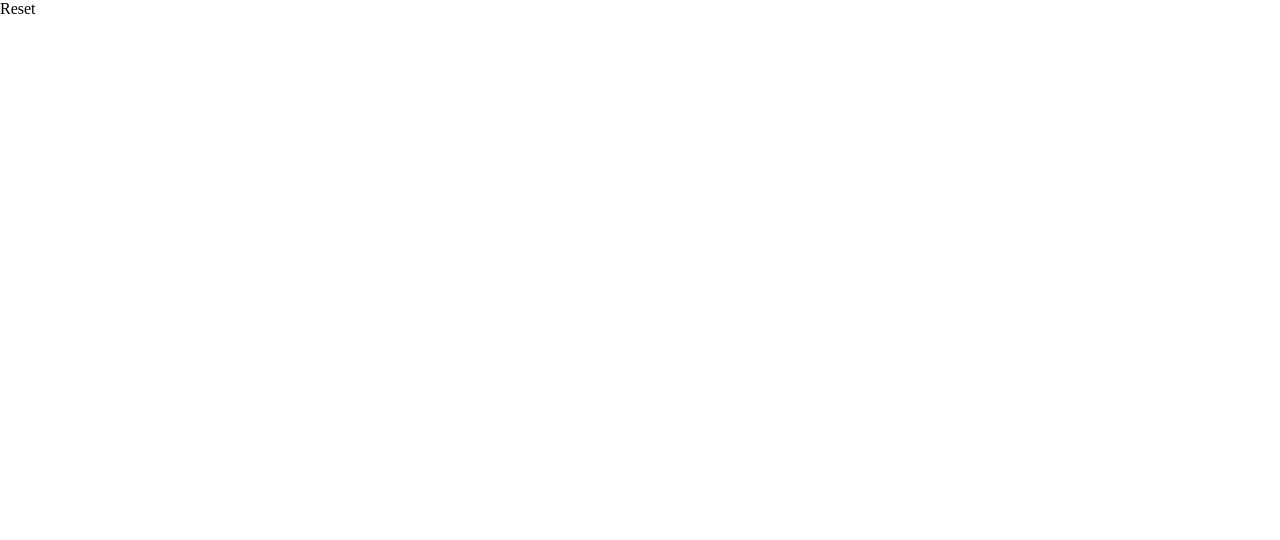
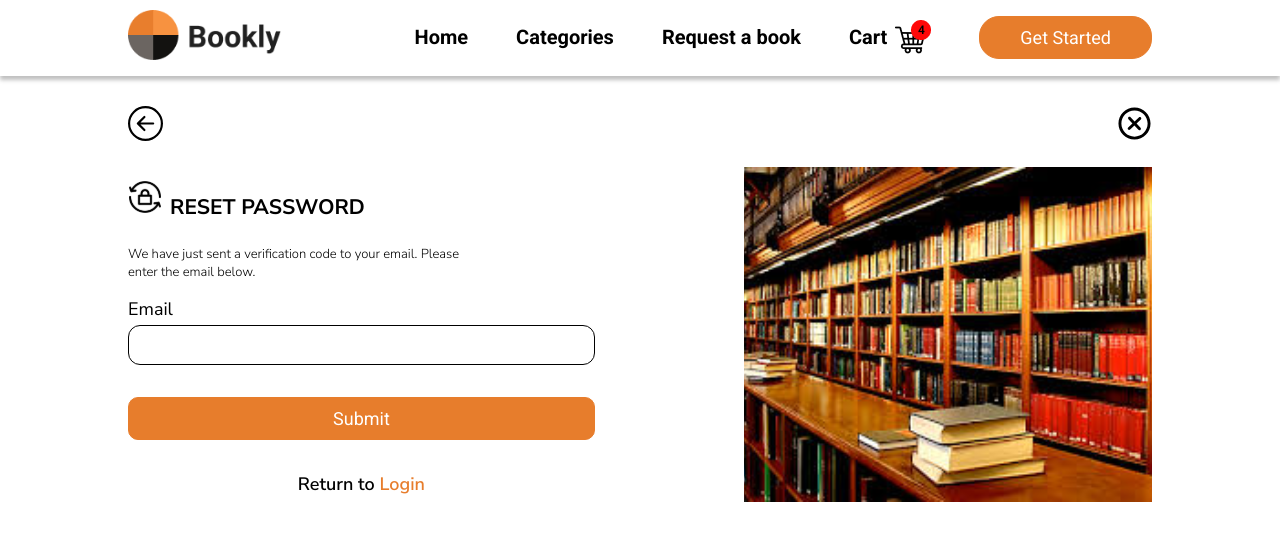
Before and after one commit to gift56/Bookly2.0, a React (Create React App) app: page /resetpassword in a window 1280 px wide. Shown: the top 540 px of the page. Built offline with nearby package versions, Linux system fonts and the light colour scheme; a web font is replaced by a local one.

Commit message:
still working on eye area

```diff
--- a/src/pages/ForgetPass.jsx
+++ b/src/pages/ForgetPass.jsx
@@ -20,7 +20,6 @@ const ForgetPass = () => {
     if (email === "") {
       setError("please enter this field");
     } else {
-      alert("Move to reset password" + email);
       navigate("/resetpassword");
       setEmail("");
     }
--- a/src/pages/Reset.jsx
+++ b/src/pages/Reset.jsx
@@ -1,9 +1,66 @@
-import React from 'react'
+import React, { useState } from "react";
+import Header from "../components/Header";
+import Image from "../assets/resetImg.svg";
+import PassImg from "../assets/passreset.svg";
+import Button from "../components/Button";
+import { BsEyeSlash, BsEye } from "react-icons/bs";
+import { CgCloseO } from "react-icons/cg";
+import { BsArrowLeftCircle } from "react-icons/bs";
+import { Link } from "react-router-dom";
+import "../sass/form.scss";
 
 const Reset = () => {
+  const [eye, setEye] = useState(false);
+  const [confirmEye, setConfirmEye] = useState(false);
   return (
-    <div>Reset</div>
-  )
-}
+    <>
+      <Header btnText="get started" linkText="getstarted" />
+      <div className="contain">
+        <div className="formWrapper">
+          <div className="formHeader">
+            <div className="titleArea">
+              <Link to="/login">
+                <BsArrowLeftCircle className="closeIcon" />
+              </Link>
+              <div>
+                <Link to="/">
+                  <CgCloseO className="closeIcon" />
+                </Link>
+              </div>
+            </div>
+          </div>
+          <div className="formContainer">
+            <div className="leftSide passwordArea">
+              <div className="titlewelcomeP">
+                <div className="title ">
+                  <img src={PassImg} alt="/" />
+                  <h2>RESET PASSWORD</h2>
+                </div>
+                <p className="paragraph">
+                  We have just sent a verification code to your email. Please
+                  <span>enter the email below.</span>
+                </p>
+              </div>
+              <form className="myForm">
+                {/* onSubmit={handleSubmit} */}
+                <div className="formControl">
+                  <label htmlFor="email">Email</label>
+                  <input type="email" id="email" />
+                </div>
+                <Button text="Submit" className="submit" />
+                <p>
+                  Return to <Link to="/login">Login</Link>
+                </p>
+              </form>
+            </div>
+            <div className="rightSide">
+              <img src={Image} alt="/" />
+            </div>
+          </div>
+        </div>
+      </div>
+    </>
+  );
+};
 
-export default Reset
+export default Reset;
```
Also changed, not shown: src/assets/passreset.svg (added).
